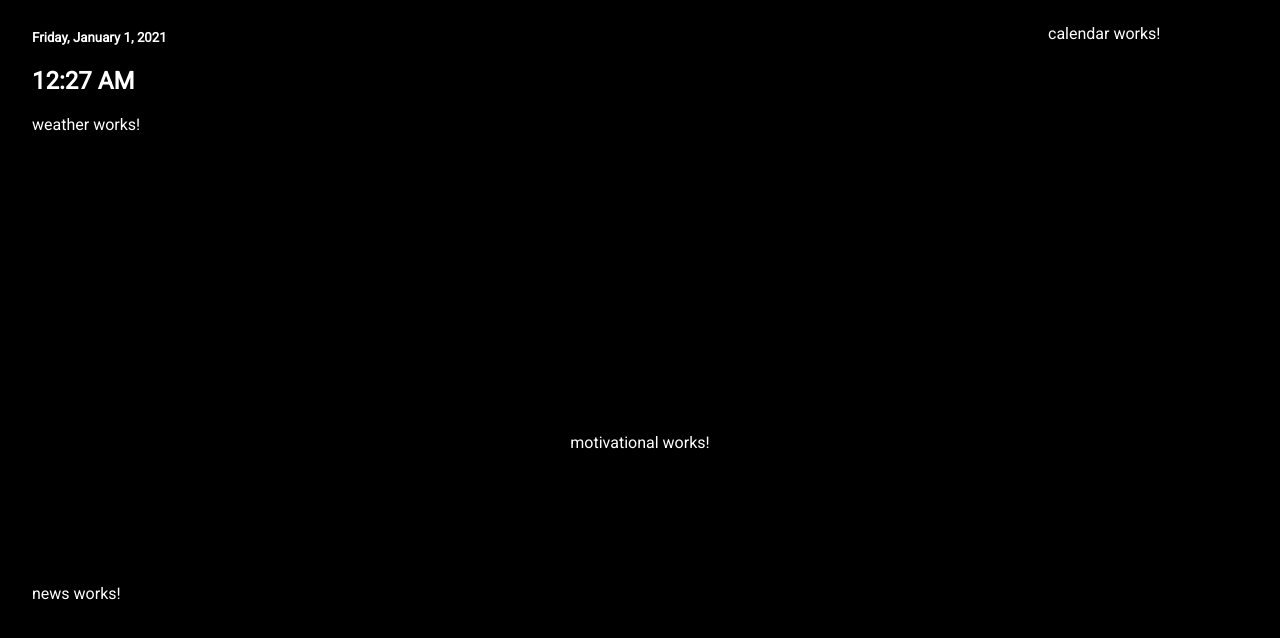
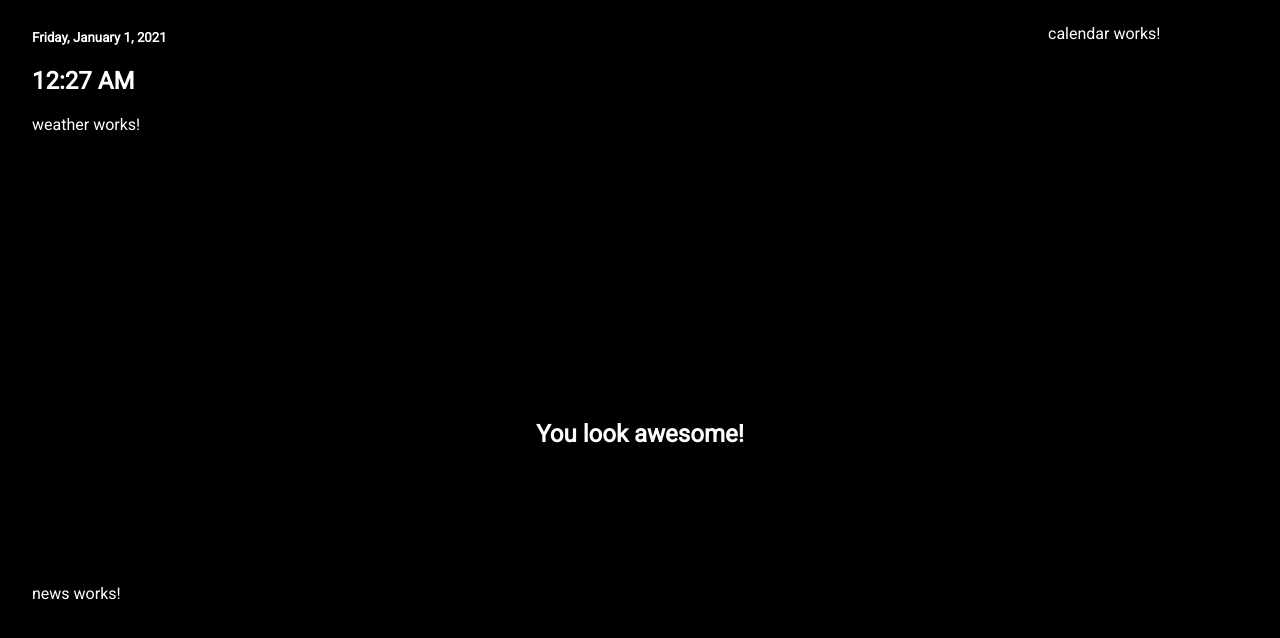
Before and after one commit to hussam-radwan/mirror, an Angular app: page / in a window 1280 px wide. Shown: the top 638 px of the page. Built offline with nearby package versions, Linux system fonts and the light colour scheme; no server answers.

Commit message:
MOD : quotes component ADD : quotes service

```diff
--- a/src/app/app.module.ts
+++ b/src/app/app.module.ts
@@ -9,6 +9,7 @@ import { NewsComponent } from './components/news/news.component';
 import { CardComponent } from './components/card/card.component';
 import { EventsComponent } from './components/events/events.component';
 import { WeatherComponent } from './components/weather/weather.component';
+import { HttpClientModule } from '@angular/common/http';
 
 @NgModule({
   declarations: [
@@ -22,7 +23,8 @@ import { WeatherComponent } from './components/weather/weather.component';
     WeatherComponent
   ],
   imports: [
-    BrowserModule
+    BrowserModule,
+    HttpClientModule,
   ],
   providers: [],
   bootstrap: [AppComponent]
--- a/src/app/components/motivational/motivational.component.html
+++ b/src/app/components/motivational/motivational.component.html
@@ -1 +1,11 @@
-<p>motivational works!</p>
+<div *ngIf="messages.length>0">
+    <div [ngSwitch]="messages[index].type">
+        <div *ngSwitchCase="0">
+            <h2><i>"{{messages[index].text }}"</i></h2>
+            <p>{{messages[index].author }}</p>
+        </div>
+        <div *ngSwitchDefault>
+            <h2>{{messages[index].text }}</h2>
+        </div>
+    </div>
+</div>
--- a/src/app/components/motivational/motivational.component.ts
+++ b/src/app/components/motivational/motivational.component.ts
@@ -1,15 +1,59 @@
 import { Component, OnInit } from '@angular/core';
+import { QuotesService } from 'src/app/services/quotes.service';
+
+enum TYPE {
+  QUOTE,
+  MOTIVATIONAL,
+}
+
+interface message {
+  type: TYPE;
+  text: string;
+  author?: string;
+}
 
 @Component({
   selector: 'app-motivational',
   templateUrl: './motivational.component.html',
-  styleUrls: ['./motivational.component.css']
+  styleUrls: ['./motivational.component.css'],
 })
 export class MotivationalComponent implements OnInit {
+  messages: Array<message> = [
+    {
+      type:TYPE.MOTIVATIONAL,
+      text:'You look awesome!'
+    },
+    {
+      type:TYPE.MOTIVATIONAL,
+      text:'I cant fix ugly...'
+    },
+  ];
 
-  constructor() { }
+  index: number = 0;
+
+  constructor(quotesService:QuotesService) {
+    quotesService.getQuotes().subscribe((observable:any)=>{
+      observable.map((item:any)=>{
+        this.messages.push({
+          ...item,
+          type:TYPE.QUOTE
+        })
+      })
+    })
+  }
+
+  getRandomInt(max) {
+    return Math.floor(Math.random() * Math.floor(max));
+  }
 
   ngOnInit(): void {
+    this.changeMessageAfter(5)
   }
 
+  changeMessageAfter(seconds:number){
+    setTimeout(()=>{
+      this.index = this.getRandomInt(this.messages.length);
+      this.changeMessageAfter(seconds)
+    },1000*seconds)
+  }
 }
--- /dev/null
+++ b/src/app/services/quotes.service.ts
@@ -0,0 +1,14 @@
+import { HttpClient } from '@angular/common/http';
+import { Injectable } from '@angular/core';
+
+@Injectable({
+  providedIn: 'root'
+})
+export class QuotesService {
+
+  constructor(private http: HttpClient) { }
+
+  public getQuotes(){
+    return this.http.get('https://type.fit/api/quotes')
+  }
+}
```
Also changed, not shown: 1 other file (tests, documents, lock files or other folders).
